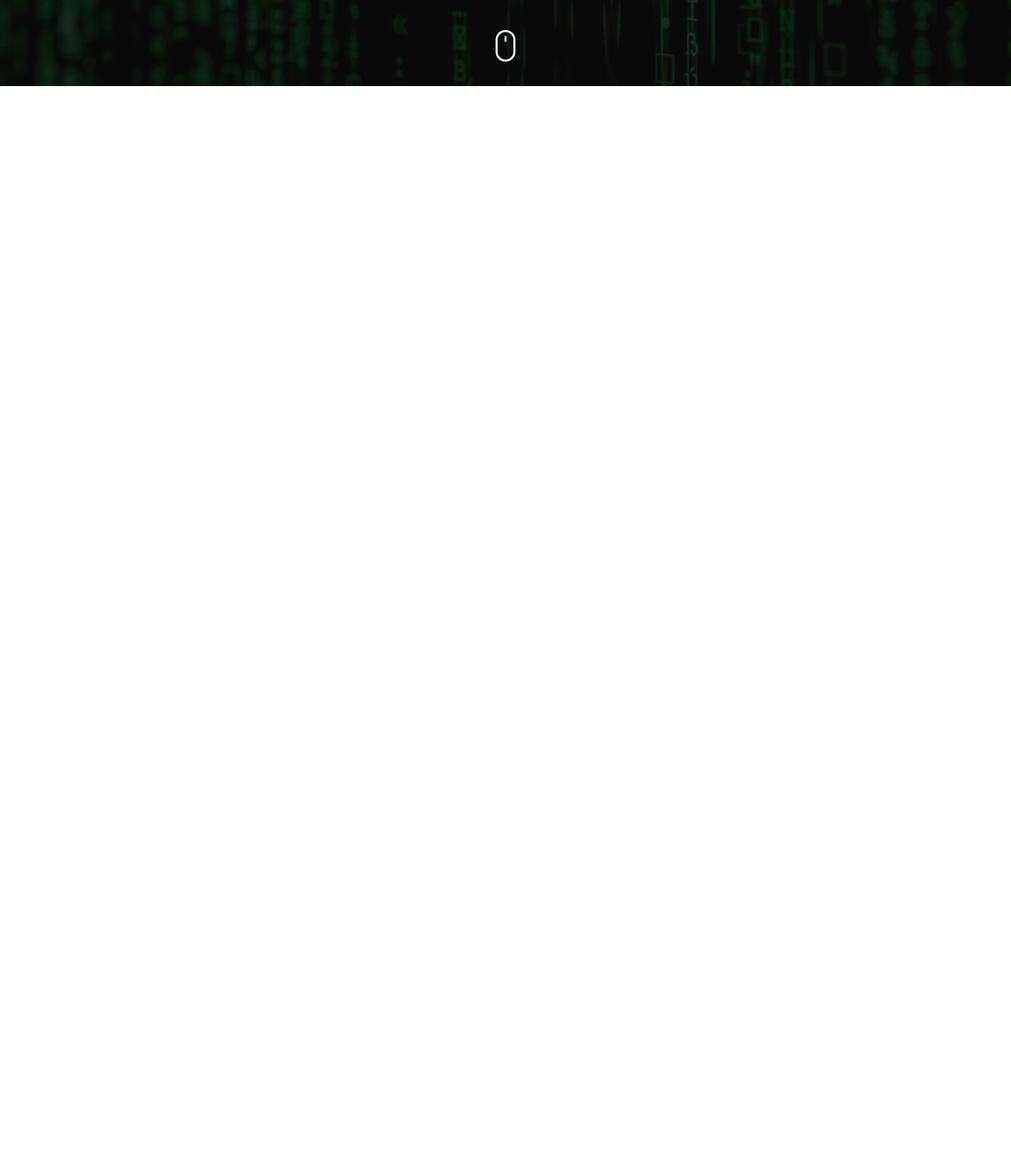
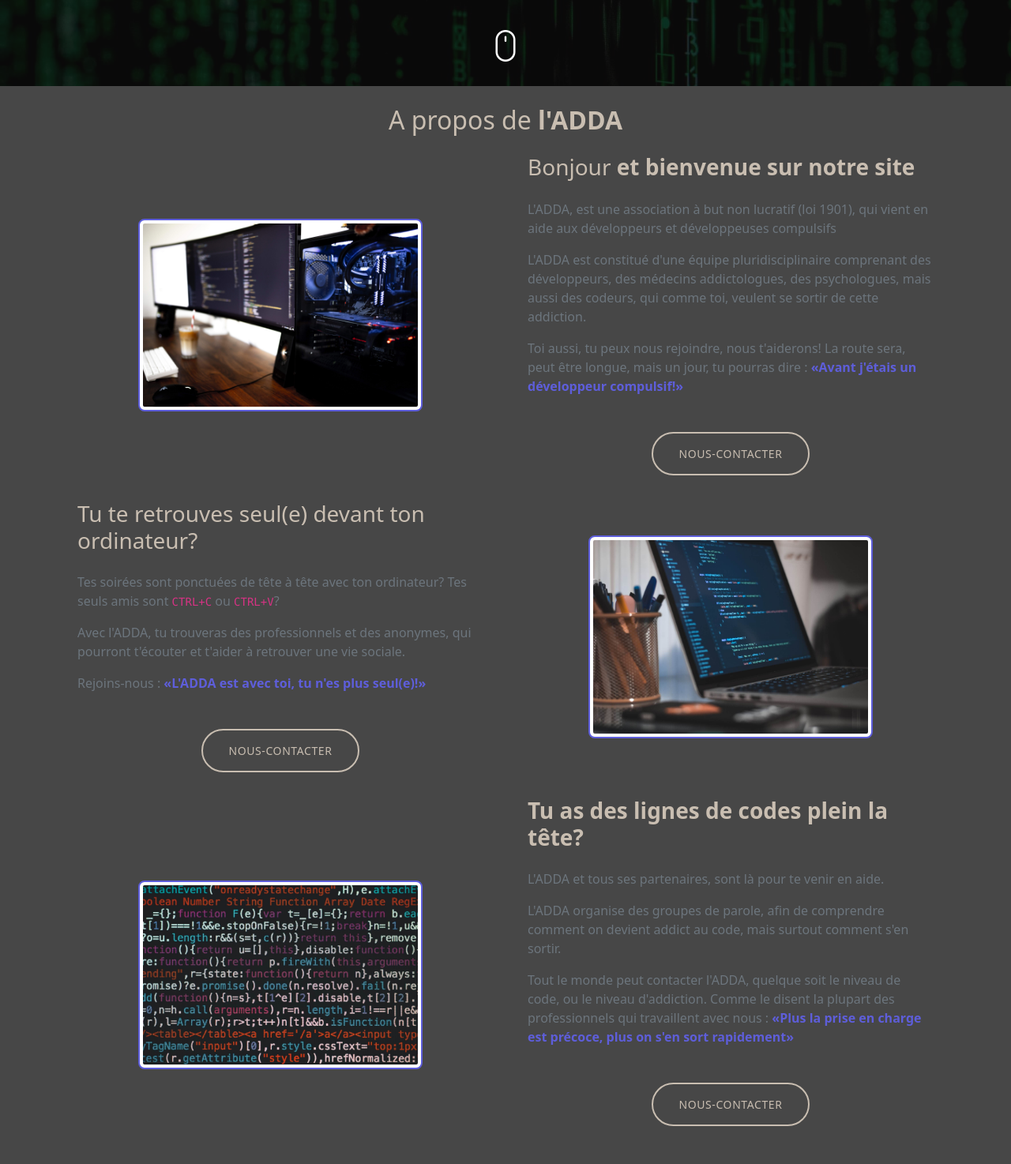
Before and after one commit to Cedric72-web/assoc_Adda, a plain HTML site: page index.html in a window 1280 px wide. Shown: the part 691-2165 px from the top of the page at 79% size. Before the commit the page ends 800 px from the top, so only its background shows below. Drawn offline with nearby package versions, Linux system fonts and the light colour scheme; a web font is replaced by a local one.

Commit message:
Add about section

```diff
--- a/index.html
+++ b/index.html
@@ -93,6 +93,74 @@
       </div>
     </section>
     <!-- End Home section -->
+
+    <!-- Start About section-->
+    <section id="about" class="about container-fluid">
+      <div class="container">
+          <div class="d-flex-justify-content-center flex-colum text-center">
+              <h2 class="pt-4">A propos de
+                  <span class="fw-bold">l'ADDA</span>
+              </h2>
+          </div>
+          <div class="row align-items-center">
+              <div class="col-lg-6">
+                  <div class="m-5">
+                      <img src="images/about-img1.jpg" alt="" class="img-fluid mx-auto d-block img-thumbnail">
+                  </div>
+              </div>
+              <div class="col-lg-6">
+                  <div class="m-3">
+                      <h3>Bonjour
+                          <span class="text-custom fw-bold">et bienvenue sur notre site</span>
+                      </h3>
+                      <p class="text-muted mt-4">L'ADDA, est une association à but non lucratif (loi 1901), qui vient en aide aux développeurs et développeuses compulsifs</p>
+                      <p class="text-muted mt-2">L'ADDA est constitué d'une équipe pluridisciplinaire comprenant des développeurs, des médecins addictologues, des psychologues, mais aussi des codeurs, qui comme toi, veulent se sortir de cette addiction.</p>
+                      <p class="text-muted mt-2">Toi aussi, tu peux nous rejoindre, nous t'aiderons! La route sera, peut être longue, mais un jour, tu pourras dire : <q class="fw-bold quote">Avant j'étais un développeur compulsif!</q></p>
+                      <div class="btn-container text-center">
+                          <button class="btn btn-outline-info">Nous-contacter</button>
+                      </div>
+                  </div>
+              </div>
+          </div>
+          <div class="row align-items-center sm-reverse">
+              <div class="col-lg-6">
+                  <div class="m-5">
+                      <img src="images/about-img2.jpg" alt="" class="img-fluid mx-auto d-block img-thumbnail">
+                  </div>
+              </div>
+              <div class="col-lg-6">
+                  <div class="m-3">
+                      <h3>Tu te retrouves seul(e) devant ton ordinateur?</h3>
+                      <p class="text-muted mt-4">Tes soirées sont ponctuées de tête à tête avec ton ordinateur? Tes seuls amis sont <code>CTRL+C</code> ou <code>CTRL+V</code>?</p>
+                      <p class="text-muted mt-2">Avec l'ADDA, tu trouveras des professionnels et des anonymes, qui pourront t'écouter et t'aider à retrouver une vie sociale.</p>
+                      <p class="text-muted mt-2">Rejoins-nous : <q class="fw-bold quote">L'ADDA est avec toi, tu n'es plus seul(e)!</q></p>
+                      <div class="btn-container text-center">
+                          <button class="btn btn-outline-info">Nous-contacter</button>
+                      </div>
+                  </div>
+              </div>
+          </div>
+          <div class="row align-items-center">
+              <div class="col-lg-6">
+                  <div class="m-5">
+                      <img src="images/about-img3.jpg" alt="" class="img-fluid mx-auto d-block img-thumbnail">
+                  </div>
+              </div>
+              <div class="col-lg-6">
+                  <div class="m-3">
+                      <h3 class="text-custom fw-bold">Tu as des lignes de codes plein la tête?</h3>
+                      <p class="text-muted mt-4">L'ADDA et tous ses partenaires, sont là pour te venir en aide.</p>
+                      <p class="text-muted mt-2">L'ADDA organise des groupes de parole, afin de comprendre comment on devient addict au code, mais surtout comment s'en sortir.</p>
+                      <p class="text-muted mt-2">Tout le monde peut contacter l'ADDA, quelque soit le niveau de code, ou le niveau d'addiction. Comme le disent la plupart des professionnels qui travaillent avec nous : <q class="fw-bold quote">Plus la prise en charge est précoce, plus on s'en sort rapidement</q></p>
+                      <div class="btn-container text-center mb-5">
+                          <button class="btn btn-outline-info">Nous-contacter</button>
+                      </div>
+                  </div>
+              </div>
+          </div>
+      </div>
+  </section>
+  <!-- End About section-->
   </main>
   <!-- End Main -->
 
--- a/style.css
+++ b/style.css
@@ -99,3 +99,31 @@ font-size: 25px;
   transition: 0.5s;
   cursor: pointer;
 }
+
+/*  Section About */
+
+.about{
+  min-height: 100vh;
+  background-color: var(--bg-color);
+  color: var(--primary-color);
+}
+
+.img-thumbnail{
+  width: 80%;
+  height: auto;
+  border: 2px solid var(--secondary-color);
+  padding: 0.5 rem;
+  border-radius: 0.5rem;
+}
+
+.quote {
+  color: var(--secondary-color);
+}
+
+  /*------------------------------------ RESPONSIVE -------------------------------------*/
+
+  @media screen and (min-width: 900px) {
+    .sm-reverse {
+        flex-direction: row-reverse;
+    }
+}
```
Also changed, not shown: images/about-img1.jpg (added), images/about-img2.jpg (added), images/about-img3.jpg (added).
